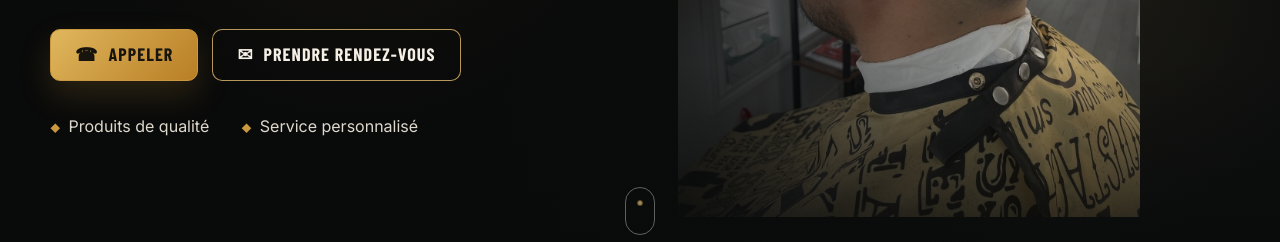
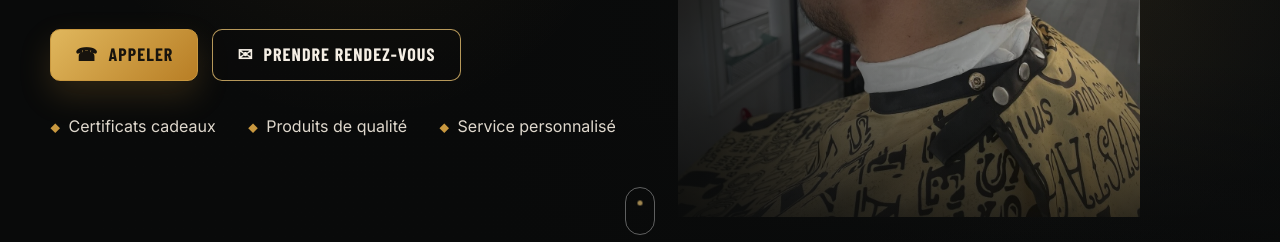
Before and after one commit to dossantosthomas9-afk/demo-barbier-du-havre, a plain HTML site: page index.html in a window 1280 px wide. Shown: the part 558-800 px from the top of the page. Drawn offline with nearby package versions, Linux system fonts and the light colour scheme; a web font is replaced by a local one.

Commit message:
Update index.html

```diff
--- a/index.html
+++ b/index.html
@@ -62,6 +62,7 @@
           </a>
         </div>
         <ul class="hero-points" aria-label="Points forts">
+          <li>Certificats cadeaux</li>
           <li>Produits de qualité</li>
           <li>Service personnalisé</li>
         </ul>
```
